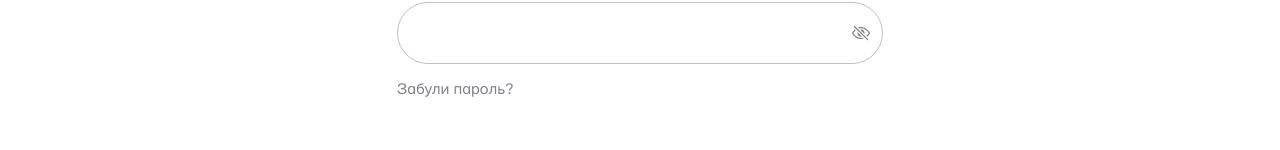
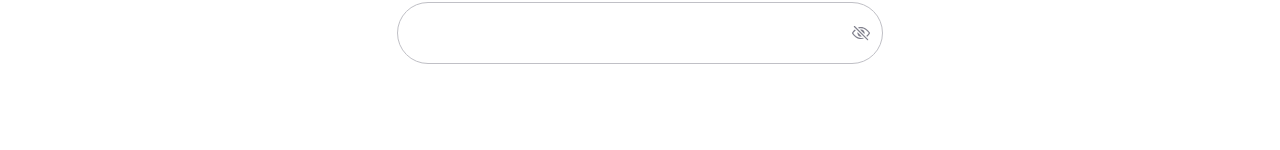
Before and after one commit to yunytsky/e-student, a React (Vite) app in the folder frontend/: page /login in a window 1280 px wide. Shown: the part 365-515 px from the top of the page. Built offline with nearby package versions, Linux system fonts and the light colour scheme.

Commit message:
resident photos

```diff
--- a/frontend/src/components/forms/LoginForm.jsx
+++ b/frontend/src/components/forms/LoginForm.jsx
@@ -102,9 +102,9 @@ const LoginForm = () => {
         </span>
       )}
 
-      <Link className="forgot-password-link" to="#">
+      {/* <Link className="forgot-password-link" to="#">
         Забули пароль?
-      </Link>
+      </Link> */}
 
       <button type="submit" className="form-submit-button button-filled" disabled={formik.isSubmitting}>
         Увійти
--- a/frontend/src/schemas/index.js
+++ b/frontend/src/schemas/index.js
@@ -3,7 +3,7 @@ import * as yup from "yup";
 export const signupSchema = yup.object().shape({
   studentCard: yup
     .string()
-    .matches(/^[A-Z]{2}\s\d{8}$/, "Неправильний формат")
+    .matches(/^[A-Z]{2}\s\d{8}$/, "Введіть у форматі 'NN 00000000'")
     .required("Обов'язкове поле"),
   password: yup
     .string()
```
